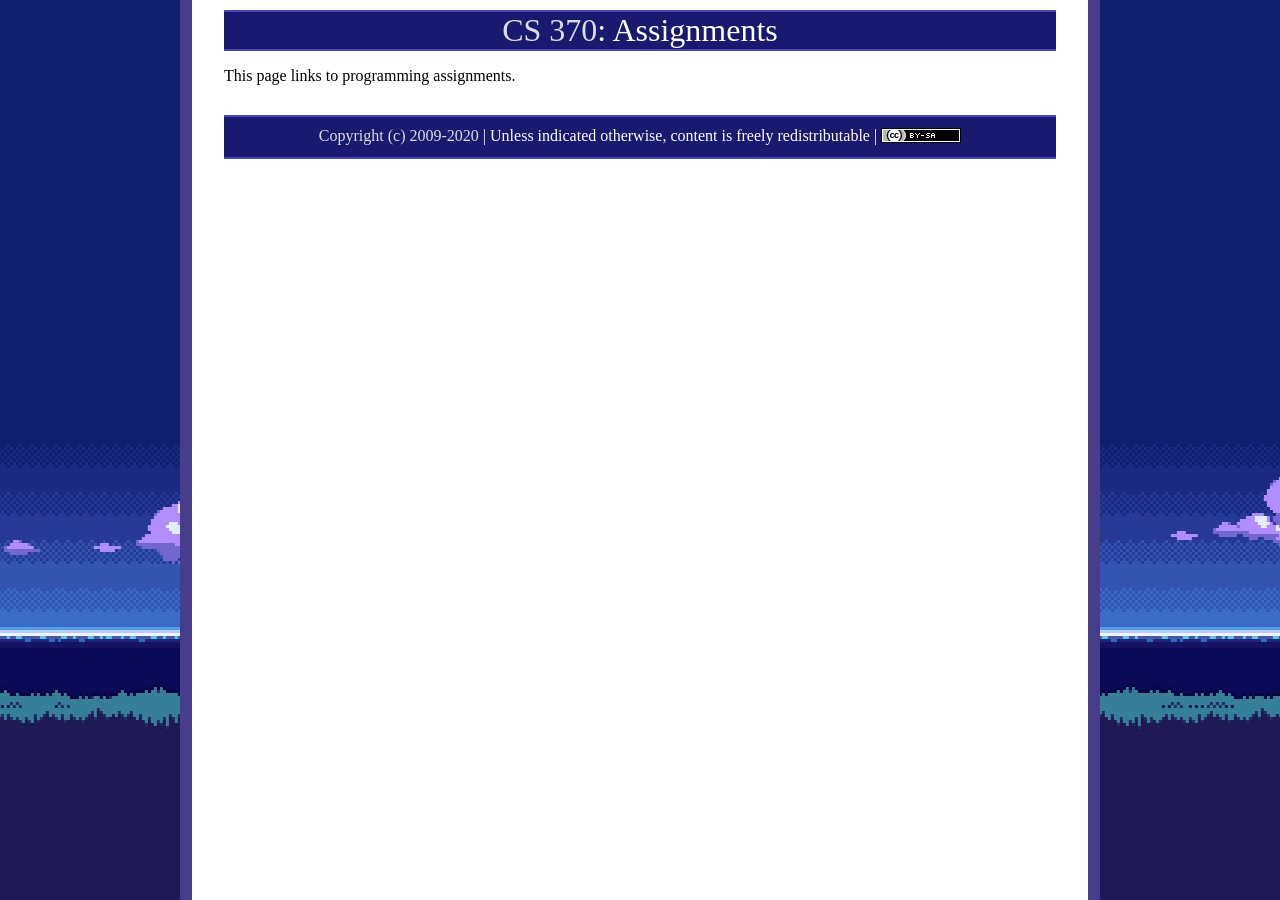
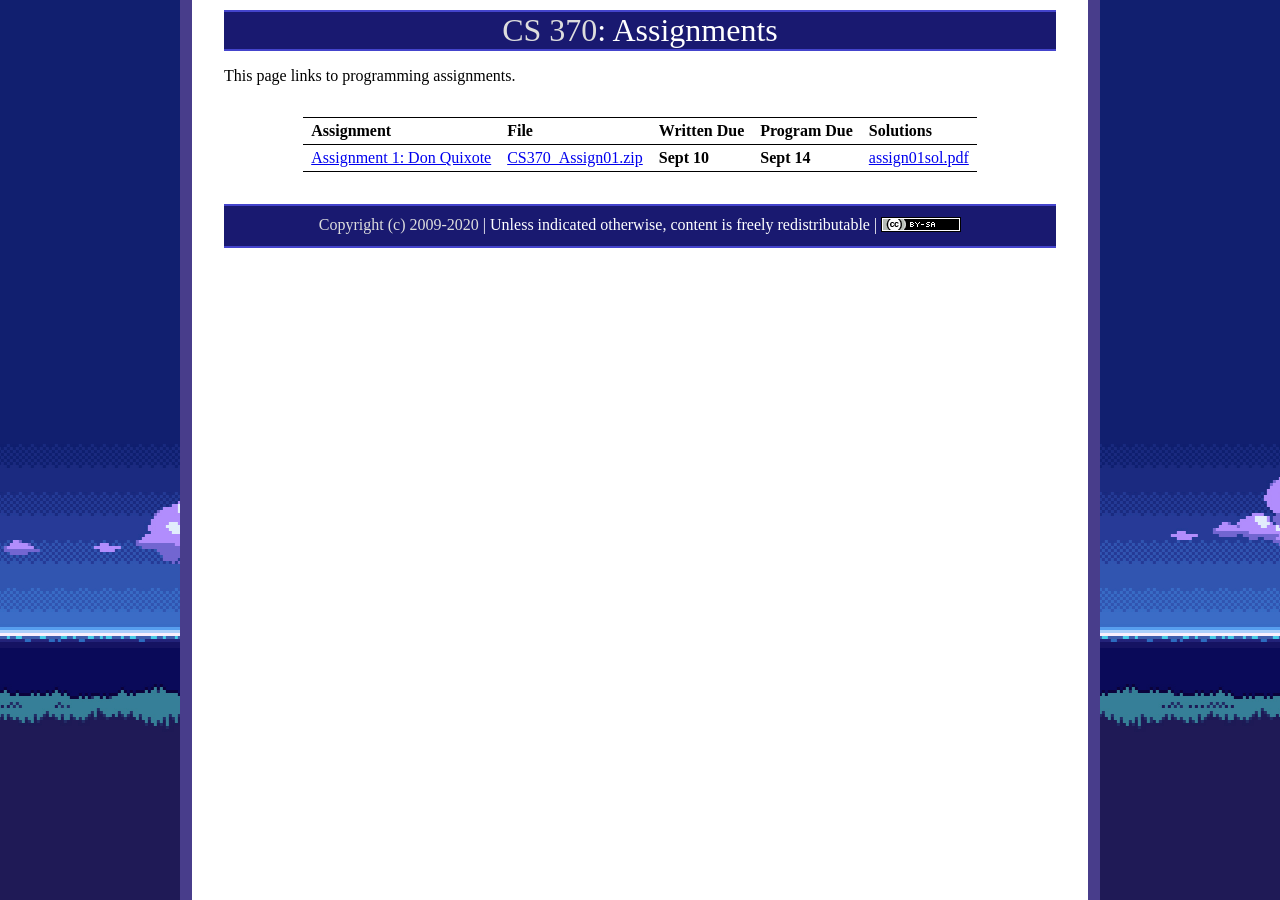
Before and after one commit to ycpcs/cs370-fall2020, a Jekyll site: the page built from assign/index.md, in a window 1280 px wide. Built offline with Jekyll 4.4.1, drawn with Linux system fonts in a browser that asks for light colours.

Commit message:
add assign01
add assign01

```diff
--- a/assign/index.md
+++ b/assign/index.md
@@ -5,10 +5,11 @@ title: "Assignments"
 
 This page links to programming assignments.
 
-<!--
 > Assignment | File | Written Due | Program Due | Solutions |
 > ---------- | ---- | ----------- | ----------- | --------- |
-> [Assignment 1: Don Quixote](assign01.html)       | [CS370_Assign01.zip](src/CS370_Assign01.zip) | **Sept 12** | **Sept 12** | [assign01sol.pdf](sol/assign01sol.pdf) |
+> [Assignment 1: Don Quixote](assign01.html)       | [CS370_Assign01.zip](src/CS370_Assign01.zip) | **Sept 10** | **Sept 14** | [assign01sol.pdf](sol/assign01sol.pdf) |
+
+<!--
 > [Assignment 2: Rollin Train](assign02.html)      | [CS370_Assign02.zip](src/CS370_Assign02.zip) | **Sept 26**   | **Milestone 1: Sept 20** <br /> **Milestone 2: Sept 30** | [assign02sol.pdf](sol/assign02sol.pdf) |
 > [Assignment 3: Limelight](assign03.html)         | [CS370_Assign03.zip](src/CS370_Assign03.zip) | **Oct 29**   | **Milestone 1: Oct 17** <br /> **Milestone 2: Oct 30** | [assign03sol.pdf](sol/assign03sol.pdf) |
 > [Assignment 4: TeaMan](assign04.html)            | [CS370_Assign04.zip](src/CS370_Assign04.zip) | **Nov 19**   | **Milestone 1: Nov 12** <br /> **Milestone 2: Nov 20** | [assign04sol.pdf](sol/assign04sol.pdf) |
```
Also changed, not shown: 13 other files.
